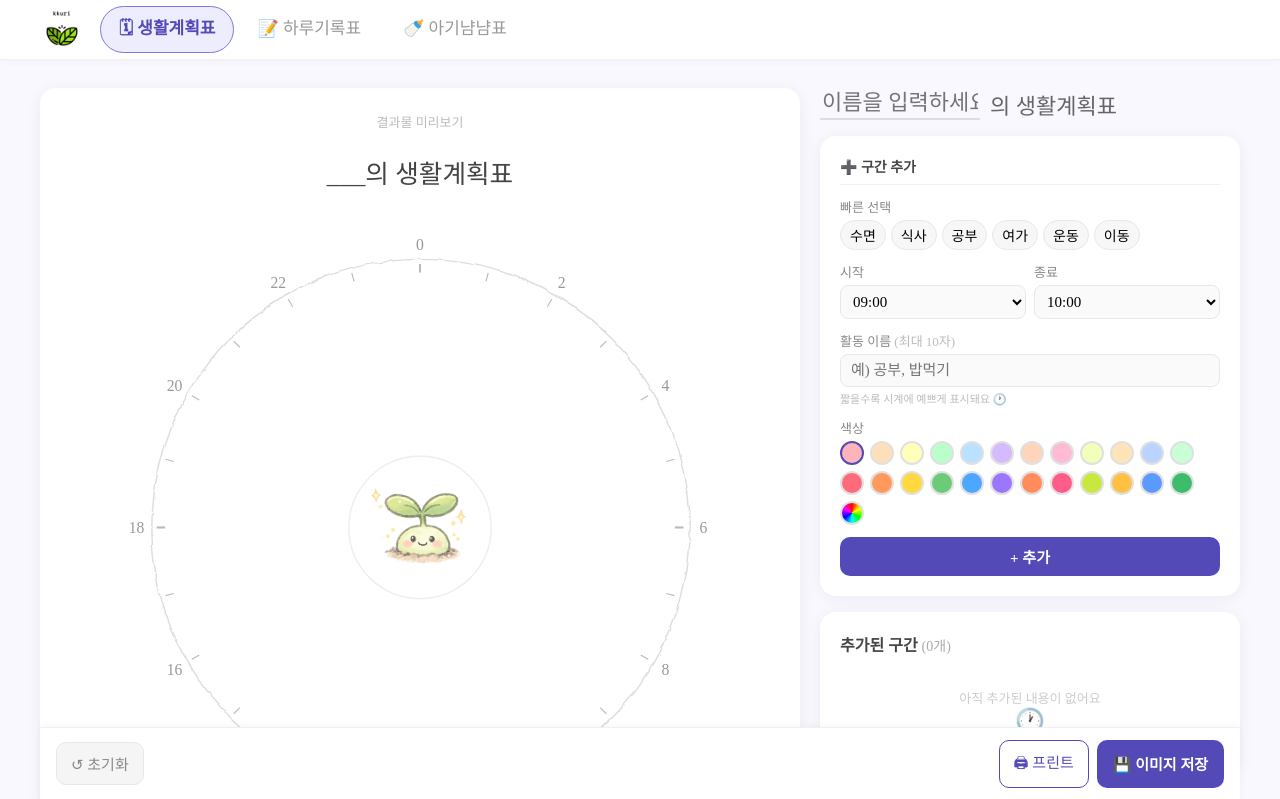
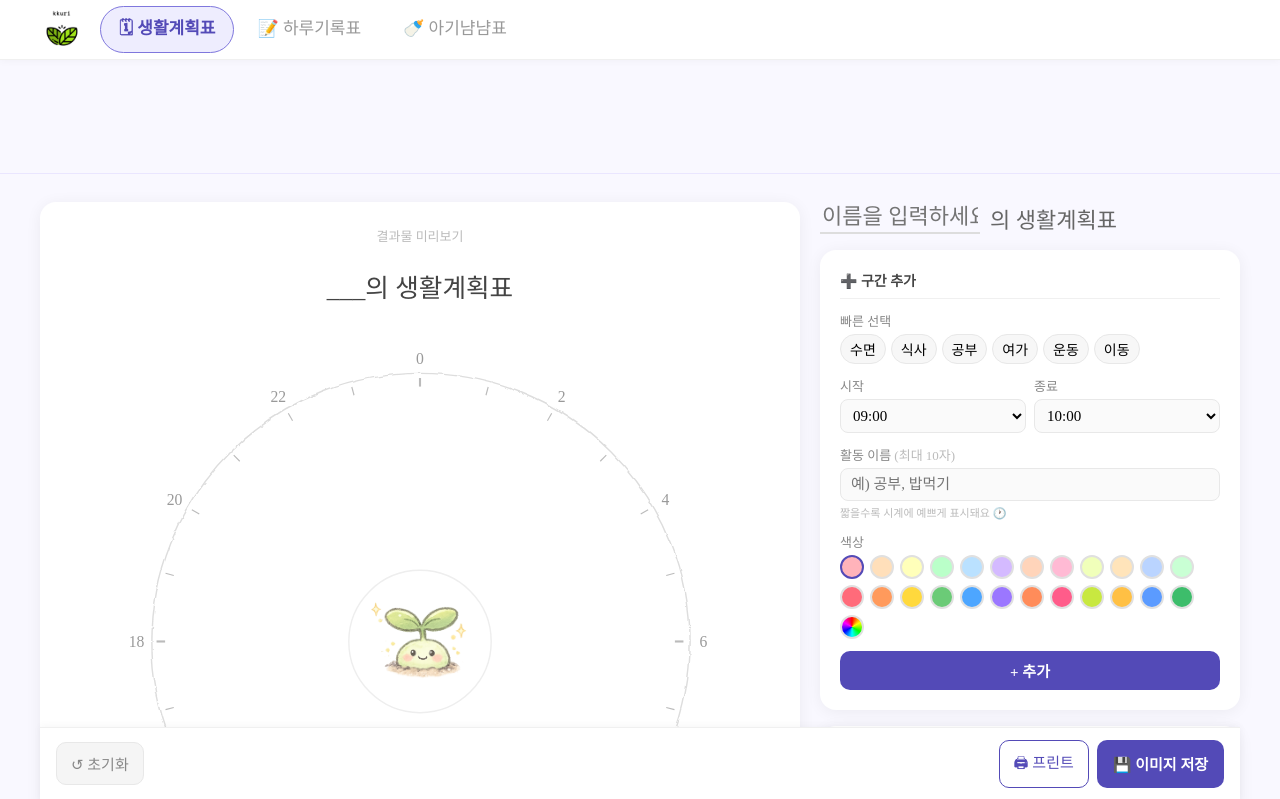
Before and after one commit to Kbomi/roudplan, a Next.js app: page /life-plan in a window 1280 px wide. Shown: the top 799 px of the page. Built offline with nearby package versions, Linux system fonts and the light colour scheme; a web font is replaced by a local one.

Commit message:
feat: 구글 애드센스 광고 추가

```diff
--- a/src/app/layout.tsx
+++ b/src/app/layout.tsx
@@ -1,6 +1,8 @@
 import type { Metadata } from "next";
 import "./globals.css";
 import TabNav from "@/components/Header/TabNav";
+import Script from "next/script";
+import AdBanner from "@/components/AdBanner";
 
 export const metadata: Metadata = {
   title: "하루시계 — 손그림 감성 생활계획표",
@@ -32,6 +34,12 @@ export default function RootLayout({
           href="https://fonts.googleapis.com/css2?family=Gaegu&display=swap"
           rel="stylesheet"
         />
+        <Script
+          async
+          src="https://pagead2.googlesyndication.com/pagead/js/adsbygoogle.js?client=ca-pub-9140923520326778"
+          crossOrigin="anonymous"
+          strategy="afterInteractive" // 페이지 인터랙션 직후 부드럽게 로드
+        />
       </head>
       <body
         style={{
@@ -45,6 +53,8 @@ export default function RootLayout({
       >
         {/* 공통 헤더 탭 네비게이션 */}
         <TabNav />
+        {/* 헤더 아래 수평형 고정 광고 배너 (CLS 방지 및 프린트 제외 처리 완료) */}
+        <AdBanner />
         {children}
       </body>
     </html>
--- /dev/null
+++ b/src/components/AdBanner.tsx
@@ -0,0 +1,58 @@
+"use client";
+
+import { useEffect, useRef } from "react";
+
+export default function AdBanner() {
+  const isLoaded = useRef(false);
+
+  useEffect(() => {
+    // 이미 광고가 로드되었거나 SSR 단계일 때는 실행하지 않음
+    if (typeof window === "undefined" || isLoaded.current) return;
+
+    try {
+      // AdSense push 호출
+      const adsbygoogle = (window as any).adsbygoogle || [];
+      adsbygoogle.push({});
+      isLoaded.current = true;
+    } catch (error) {
+      console.warn("애드센스 광고를 로드하는 중 오류가 발생했거나 광고 차단이 활성화되어 있습니다.", error);
+    }
+  }, []);
+
+  return (
+    <div
+      className="no-print"
+      style={{
+        width: "100%",
+        display: "flex",
+        justifyContent: "center",
+        alignItems: "center",
+        padding: "12px 16px",
+        background: "#f9f8ff", // 레이아웃 배경과 부드럽게 이어지는 옅은 보라빛 톤
+        borderBottom: "1px solid #eae6ff",
+        boxSizing: "border-box",
+        // CLS(Cumulative Layout Shift) 방지를 위해 애드센스 디스플레이 수평 광고 규격 높이(최소 90px ~ 최대 100px)를 미리 확보
+        minHeight: "114px",
+      }}
+    >
+      <div
+        style={{
+          width: "100%",
+          maxWidth: "1200px",
+          display: "flex",
+          justifyContent: "center",
+        }}
+      >
+        {/* 생활계획표_디스플레이_수평형 광고 단위 */}
+        <ins
+          className="adsbygoogle"
+          style={{ display: "block", width: "100%" }}
+          data-ad-client="ca-pub-9140923520326778"
+          data-ad-slot="6604153550"
+          data-ad-format="auto"
+          data-full-width-responsive="true"
+        />
+      </div>
+    </div>
+  );
+}
```
